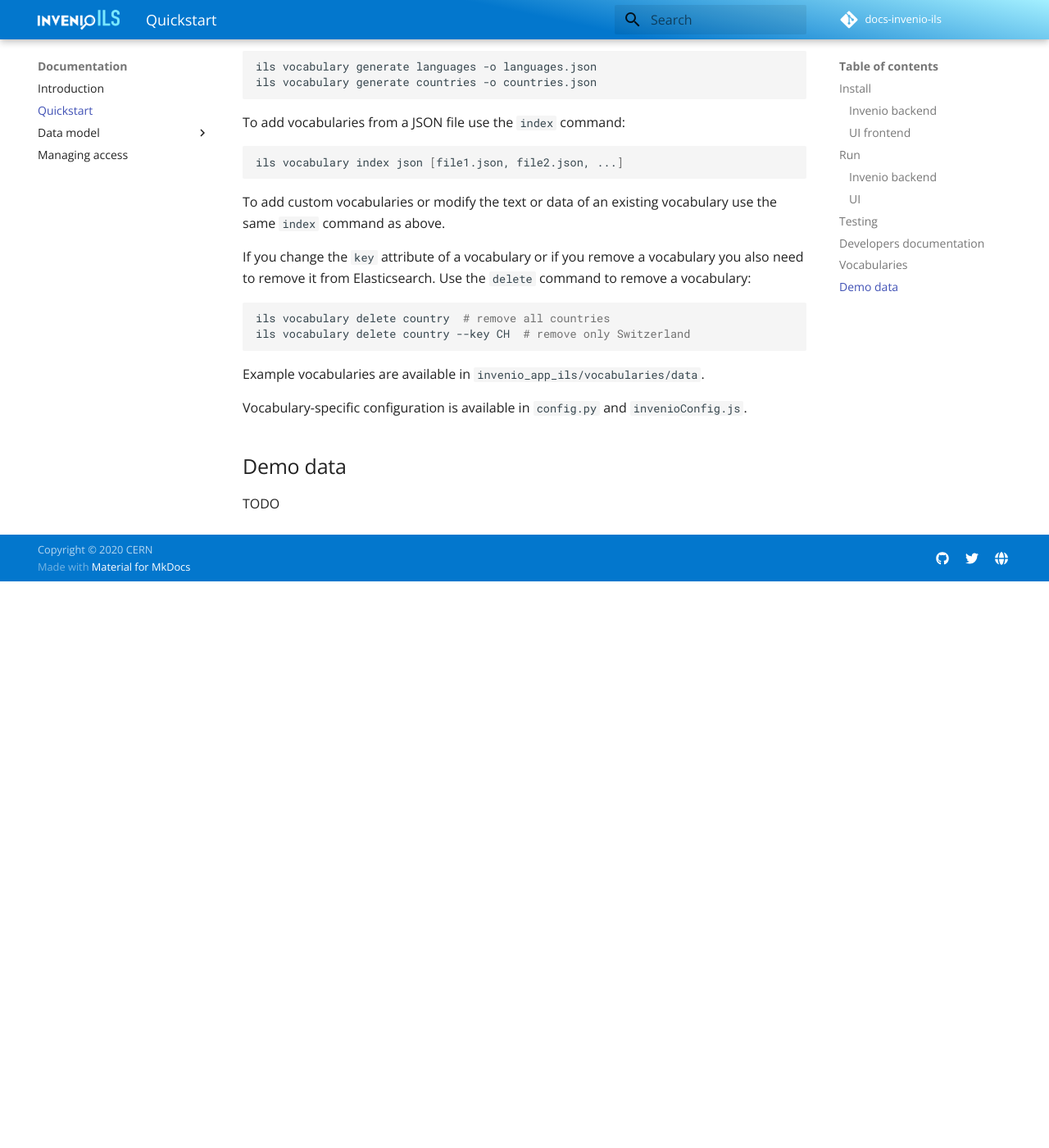
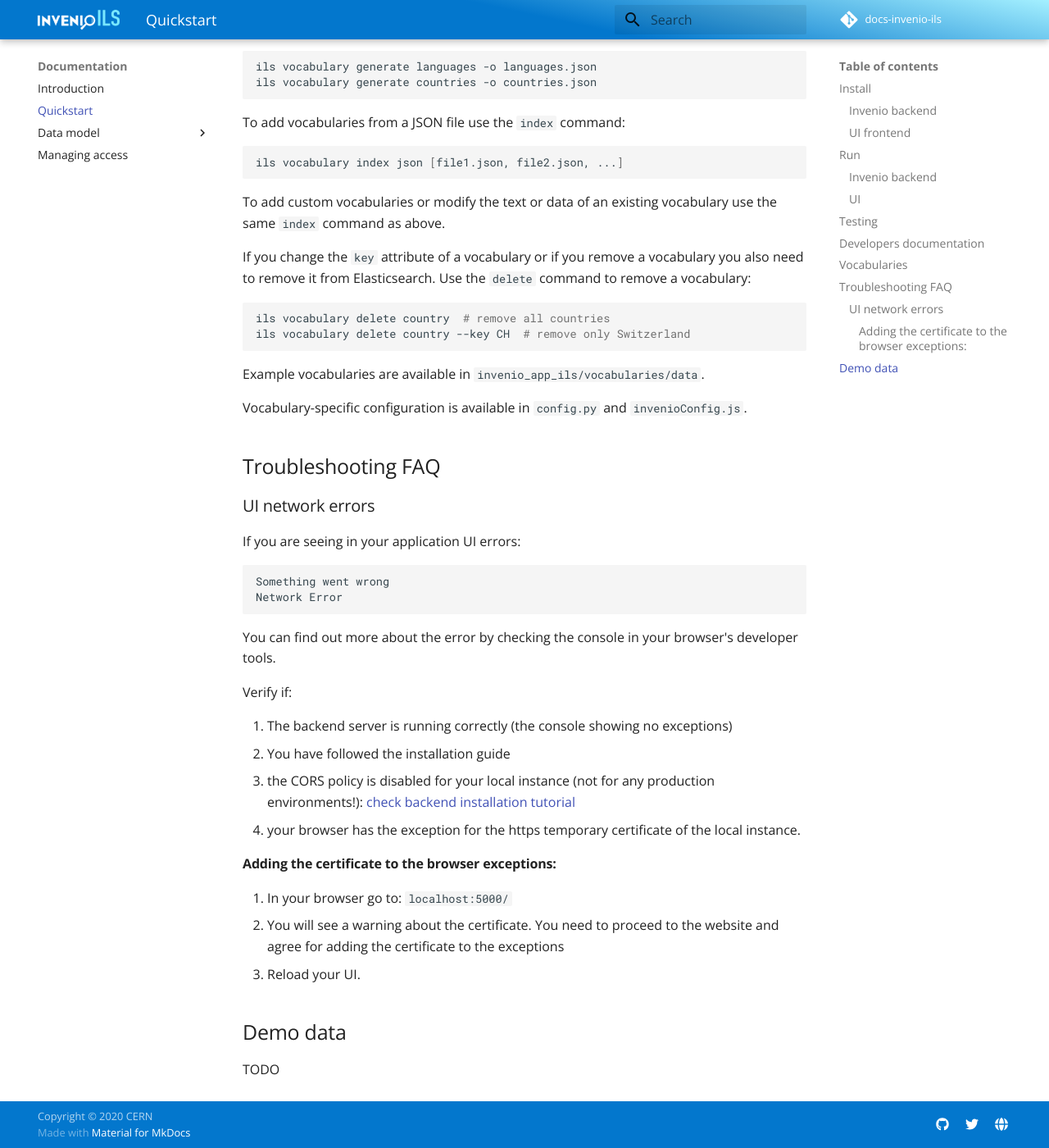
Before and after one commit to inveniosoftware/docs-invenio-ils, an MkDocs documentation site: the page built from docs/quickstart.md, in a window 1280 px wide and 1400 px high, scrolled down 3684 px. Shown: the whole window at 82% size. Built offline with MkDocs 1.6.1 and Material for MkDocs 9.7.7, drawn with Linux system fonts in a browser that asks for light colours; comment, search, counter and statistics services are not loaded; before the commit the page ends 4393 px from its top, so only the background shows below that.

Commit message:
installation: network errors troubleshooting

````diff
--- a/docs/quickstart.md
+++ b/docs/quickstart.md
@@ -178,6 +178,33 @@ Example vocabularies are available in ``invenio_app_ils/vocabularies/data``.
 
 Vocabulary-specific configuration is available in ``config.py`` and ``invenioConfig.js``.
 
+
+## Troubleshooting FAQ
+
+### UI network errors
+
+If you are seeing in your application UI errors:
+```
+Something went wrong
+Network Error
+```
+
+You can find out more about the error by checking the console in your browser's developer tools.
+
+Verify if:
+
+1. The backend server is running correctly (the console showing no exceptions)
+2. You have followed the installation guide
+3. the CORS policy is disabled for your local instance (not for any production environments!): [check backend installation tutorial](###Invenio backend)
+4. your browser has the exception for the https temporary certificate of the local instance.
+
+#### Adding the certificate to the browser exceptions:
+1. In your browser go to:
+```localhost:5000/```
+2. You will see a warning about the certificate. You need to proceed to the website and agree for adding the certificate to the exceptions
+3. Reload your UI.
+
+
 ## Demo data
 
 TODO
````
